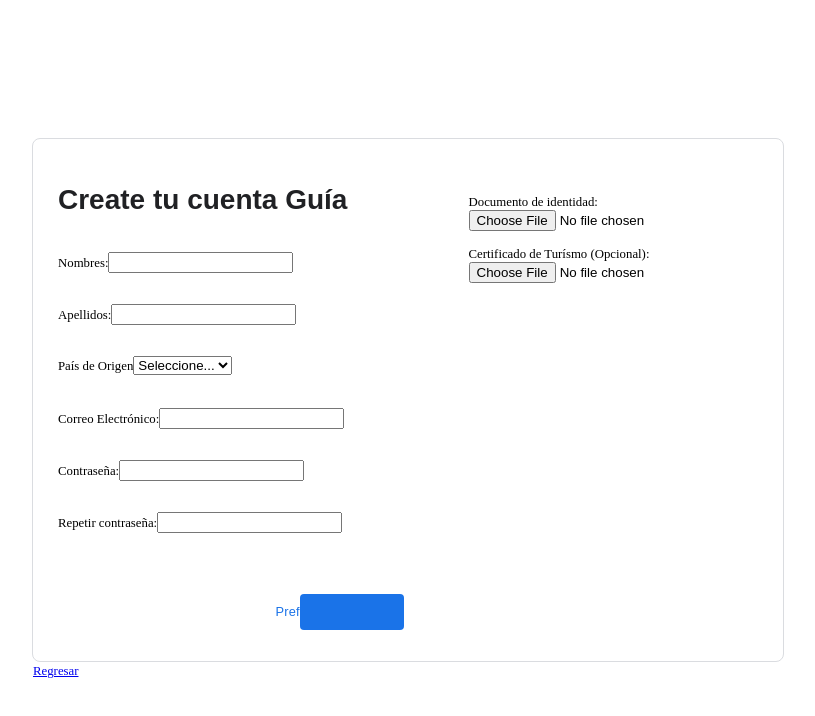
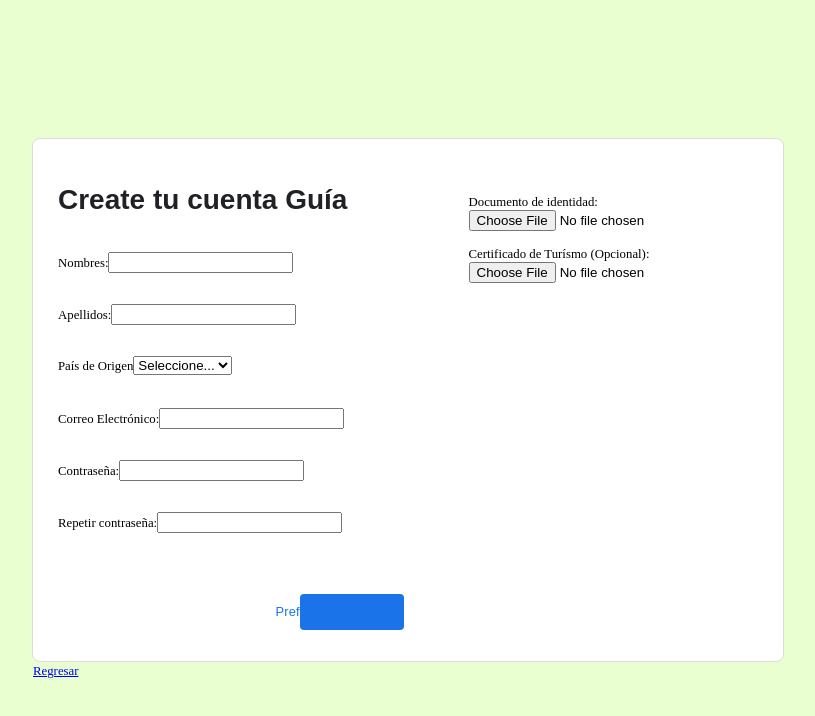
Before and after one commit to Trixtaro/rutasturisticas, a React (Create React App) app in the folder react-app/: page /register/guia in a window 1280 px wide. Shown: the top 716 px of the page, without its empty margins (232-1047 px from the left). Built offline with nearby package versions, Linux system fonts and the light colour scheme.

Commit message:
Agregue color al fondo en registrar turista y guia

```diff
--- a/react-app/src/pages/styles/RegisterGuia.css
+++ b/react-app/src/pages/styles/RegisterGuia.css
@@ -1,4 +1,5 @@
 .RegisterTurista {
+    background: #eaffd0;
     display: flex;
     flex-direction: column;
     min-height: 100vh;
@@ -15,6 +16,7 @@
 }
 
 .Caja {
+    background: white;
     width: 750px;
     border-radius: 8px;
     border: 1px solid #dadce0;
--- a/react-app/src/pages/styles/RegisterTurista.css
+++ b/react-app/src/pages/styles/RegisterTurista.css
@@ -1,4 +1,5 @@
 .RegisterTurista {
+    background: #eaffd0;
     display: flex;
     flex-direction: column;
     min-height: 100vh;
@@ -15,6 +16,7 @@
 }
 
 .Caja {
+    background: white;
     width: 750px;
     border-radius: 8px;
     border: 1px solid #dadce0;
```
